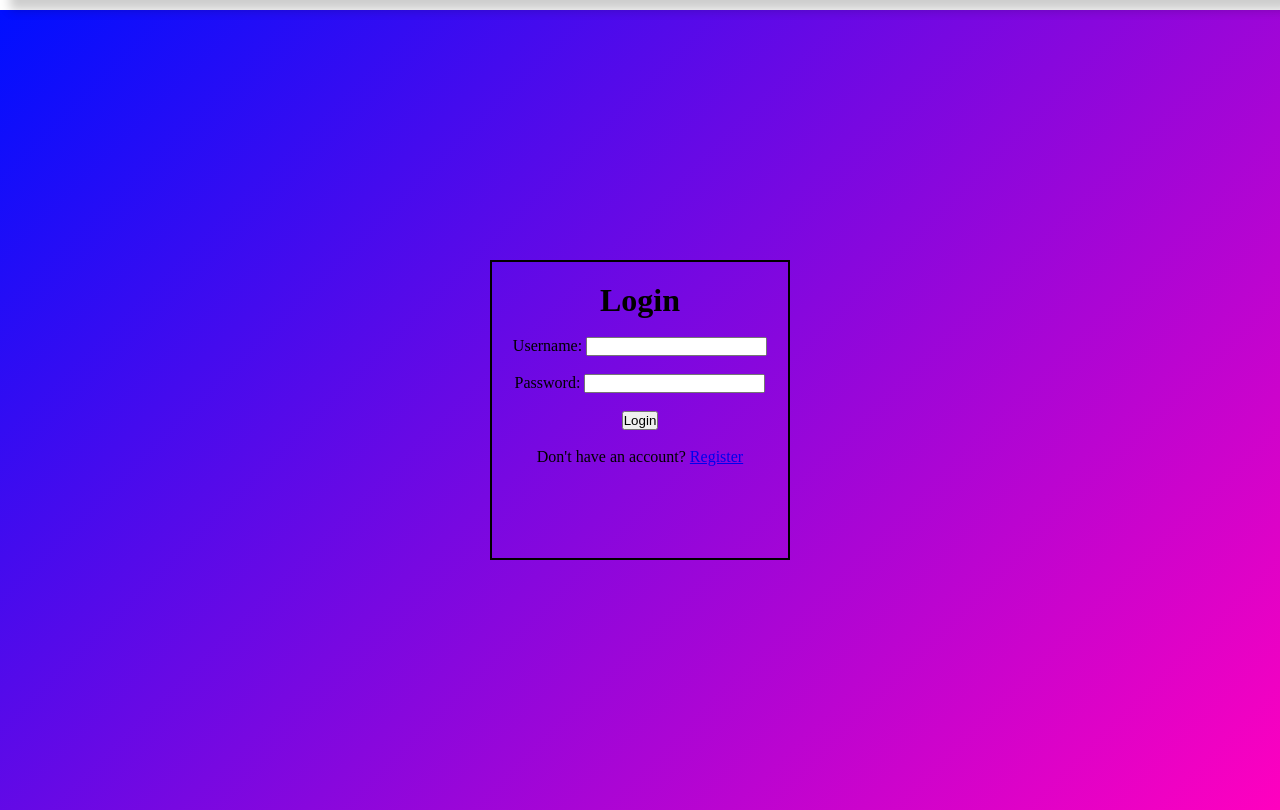
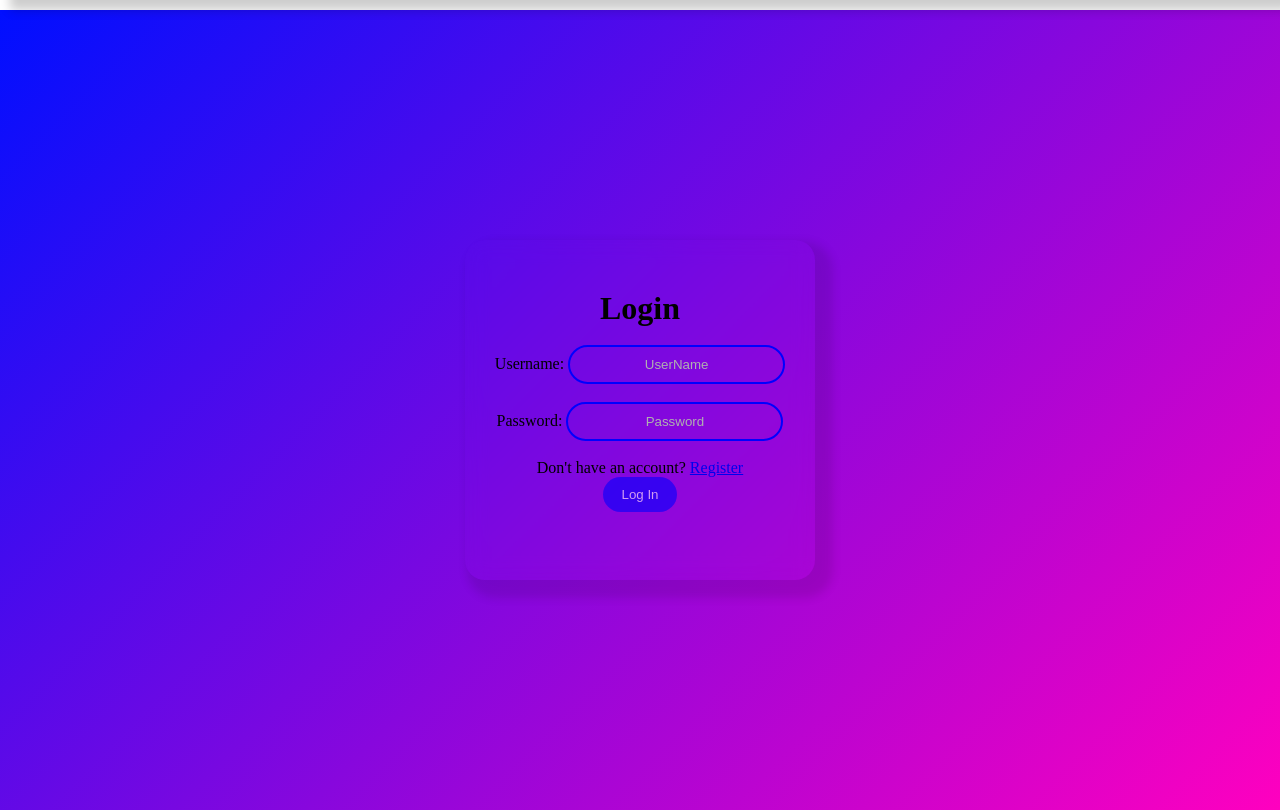
Before and after one commit to mani-1509/S2-class, a Flask app: page /login in a window 1280 px wide. Shown: the part 50-860 px from the top of the page. Run offline with Flask 3, Linux system fonts and the light colour scheme.

Commit message:
styling login

```diff
--- a/static/css/login.css
+++ b/static/css/login.css
@@ -7,22 +7,55 @@
   background: linear-gradient(135deg, #000fff, #ff00bf);
 }
 .login_warpper {
+  border-radius: 20px;
   text-align: center;
-  border-color: black;
-  border-style: solid;
-  border-width: 2px;
+  border: none;
+  box-shadow: 10px 10px 10px 8px rgba(0, 0, 0, 0.1);
   height: 300px;
   width: 300px;
-  padding: 20px;
+  height: auto;
+  width: auto;
+  padding: 50px 30px;
+  -webkit-backdrop-filter: blur(10px);
+  backdrop-filter: blur(10px);
 }
-.loginContainer {
-  display: none;
-}
+
 .loginUsername,
 .loginPassword {
   padding: 10px 18px;
   background-color: transparent;
   border: 2px solid blue;
   border-radius: 500px;
+  text-align: center;
 }
-input::placeholder
+input:not(placeholder-shown) {
+  background-color: transparent;
+}
+::placeholder {
+  text-align: center;
+  color: #b0b0b0;
+  font-family: sans-serif;
+}
+input:invalid:not(:placeholder-shown) {
+  border: 2px solid red;
+}
+input:valid:not(:placeholder-shown) {
+  border: 2px solid blue;
+}
+input:invalid ~ button[type="submit"] {
+  opacity: 0.6;
+  pointer-events: none;
+}
+.loginBtn {
+  background-color: blue;
+  color: #fff;
+  padding: 10px 18px;
+
+  border: none;
+  border-radius: 500px;
+}
+.loginBtn:hover {
+  transition: 0.6s;
+  background-color: rgb(0, 0, 195);
+  /* background-color: rgb(168, 245, 255); */
+}
--- a/templates/login.html
+++ b/templates/login.html
@@ -7,22 +7,38 @@
 {% extends "base.html" %}{% block content %}
 <div class="login_container">
   <div class="login_warpper">
-    <h1>Login</h1>
+    <h1 class="loginText">Login</h1>
     <br />
     <form method="POST" action="/login" class="boxxs">
       <label for="username">Username:</label>
-      <input type="text" id="username" name="username" required /><br />
+      <input
+        class="loginUsername"
+        type="text"
+        id="username"
+        name="username"
+        placeholder="UserName"
+        required
+      /><br />
       <br />
       <label for="password">Password:</label>
-      <input type="password" id="password" name="password" required /><br />
+      <input
+        class="loginPassword"
+        type="password"
+        id="password"
+        name="password"
+        placeholder="Password"
+        minlength="8"
+        required
+      /><br />
       <br />
-      <button type="submit">Login</button><br /><br />
+      <!-- <p class="loginPassText">The password must be atleast 8 characters</p> -->
+      <p>Don't have an account? <a href="/signup">Register</a></p>
+      <button class="loginBtn hov" type="submit">Log In</button><br /><br />
     </form>
     {% if error %}
     <p style="color: red">{{ error }}</p>
     <br /><br />
     {% endif %}
-    <p>Don't have an account? <a href="/signup">Register</a></p>
   </div>
 </div>
 {% endblock %}
```
